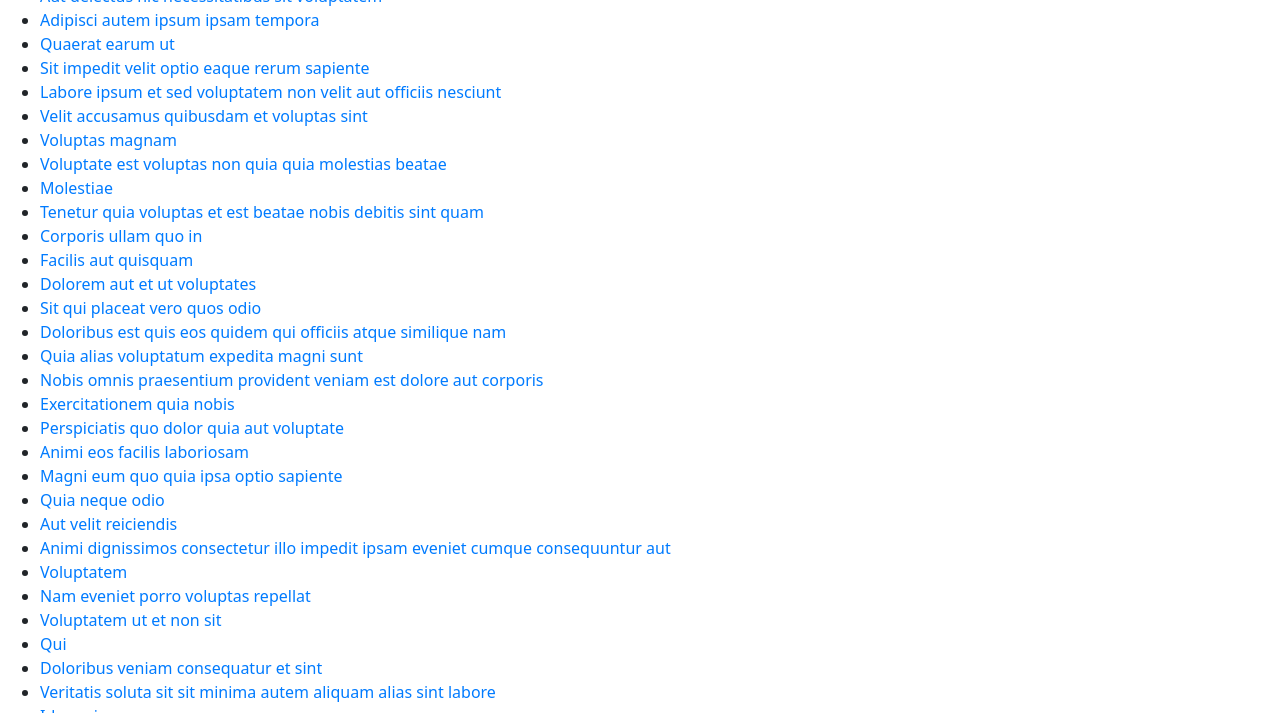
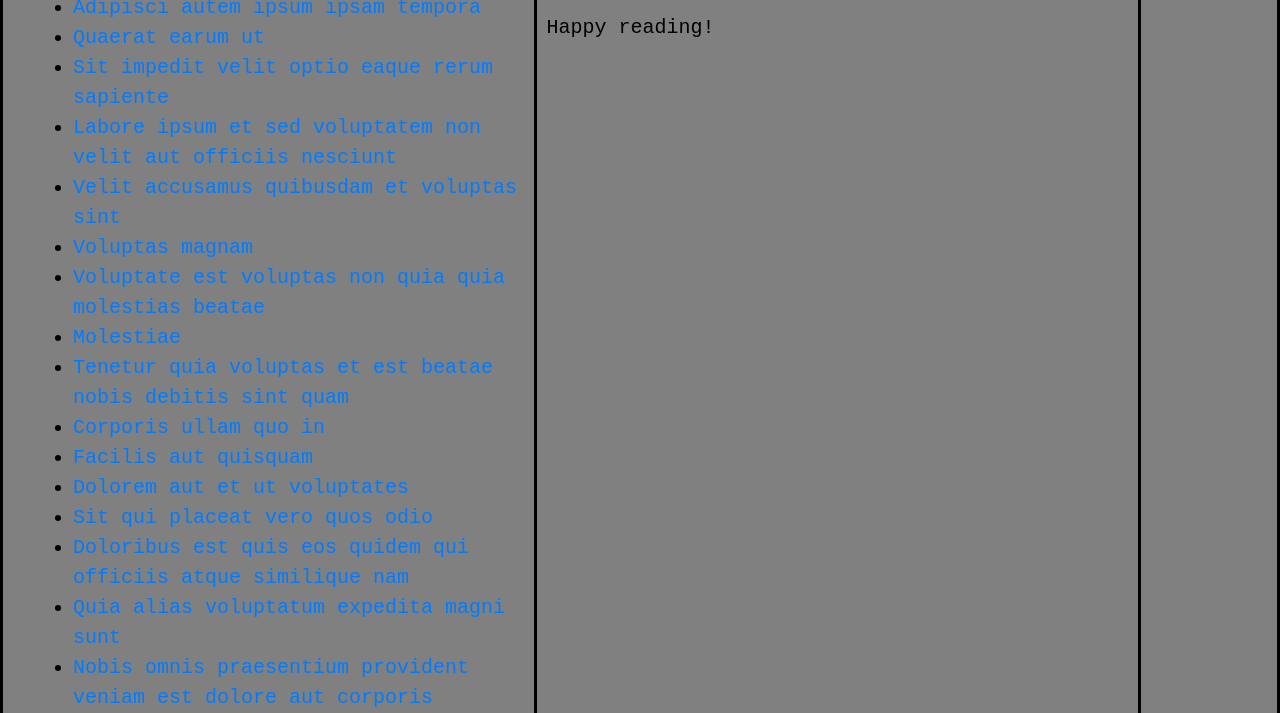
Before and after one commit to milessolorzano/monwebsite, a plain HTML site: page index.html in a window 1280 px wide. Shown: the part 222-935 px from the top of the page. Drawn offline with nearby package versions, Linux system fonts and the light colour scheme; files that its build step writes are made by us from their sources; the site is published under a folder, as on GitHub Pages, so addresses that start at the root find nothing.

Commit message:
Update index.html

```diff
--- a/index.html
+++ b/index.html
@@ -5,8 +5,8 @@
     <link rel="stylesheet" href="https://stackpath.bootstrapcdn.com/bootstrap/4.3.1/css/bootstrap.min.css" integrity="sha384-ggOyR0iXCbMQv3Xipma34MD+dH/1fQ784/j6cY/iJTQUOhcWr7x9JvoRxT2MZw1T" crossorigin="anonymous">
 
     <link rel="stylesheet" type="text/css" href="https://cdnjs.cloudflare.com/ajax/libs/modern-normalize/0.5.0/modern-normalize.css">
-    <link rel="stylesheet" type="text/css" href="/stylesheets/site.css">
-    <link rel="stylesheet" type="text/css" href="/stylesheets/layout.css">
+    <link rel="stylesheet" type="text/css" href="day6/stylesheets/site.css">
+    <link rel="stylesheet" type="text/css" href="day6/stylesheets/layout.css">
 </head>
 <body>
     <header>
```
